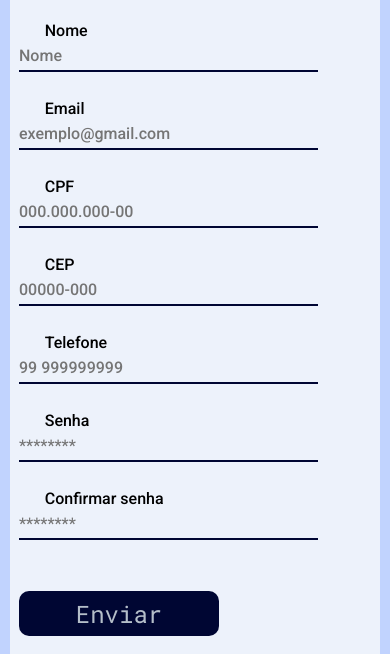
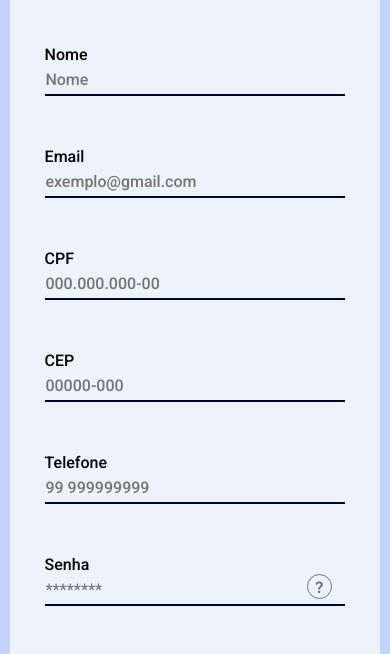
Before and after one commit to ExitoTech/Site-institucional, a website: page site/public/cadastro-pt2.html in a window 390 px wide. Shown: the part 160-814 px from the top of the page. Drawn offline with Linux system fonts and the light colour scheme; some packages are replaced by stand-ins of ours; a script that the page names is missing.

Commit message:
Ajuste na responsividade das telas de cadastro

```diff
--- a/site/app.js
+++ b/site/app.js
@@ -1,5 +1,5 @@
-//process.env.AMBIENTE_PROCESSO = "desenvolvimento";
-process.env.AMBIENTE_PROCESSO = "producao";
+process.env.AMBIENTE_PROCESSO = "desenvolvimento";
+//process.env.AMBIENTE_PROCESSO = "producao";
 
 var express = require("express");
 var cors = require("cors");
--- a/site/public/cadastro-pt2.html
+++ b/site/public/cadastro-pt2.html
@@ -7,7 +7,7 @@
     <meta name="viewport" content="width=device-width, initial-scale=1.0">
     <title>Cadastro | ExitoTech</title>
     <link rel="shortcut icon" href="img/pet-shop.png" type="image/x-icon">
-    <link rel="stylesheet" href="css/style2.css">
+    <link rel="stylesheet" href="css/cadastros-login.css">
     <link rel="shortcut icon" href="img/logo_transparent.png" type="image/x-icon">
     <link rel="preconnect" href="https://fonts.googleapis.com" />
     <link rel="preconnect" href="https://fonts.gstatic.com" crossorigin />
@@ -60,12 +60,12 @@
 
                                 <label for="inputSenha">Senha</label>
                                 <input placeholder="********" onkeyup="validarSenha()" id="inputSenha" type="password" required>
+                                <button class="safePassword" type="button" onclick="GerarSenhaSegura()">?</button>
                                 <span id="spanSenha" class="spanAviso"></span>
 
                                 <label for="inputConfirmarSenha">Confirmar senha</label>
                                 <input placeholder="********" onkeyup="validarConfirmarSenha()" id="inputConfirmarSenha" type="password" required>
                                 <span id="spanConfirmarSenha" class="spanAviso"></span>
-                            <!-- <button class="safePassword" type="button" onclick="GerarSenhaSegura()">Gerar Senha Segura</button> -->
                             <button id="buttonCad" type="button" onclick="nextSignUp()">
                                 Enviar
                             </button>
--- a/site/public/css/style2.css
+++ b/site/public/css/cadastros-login.css
@@ -97,7 +97,7 @@ form {
     font-size: 3.5rem;
     color: #000;
     font-family: 'Roboto Mono', monospace;
-    margin-top: 1rem;
+    margin-top: 2rem;
 }
 .containerLogin h1{
     font-size: 3.5rem;
@@ -118,7 +118,7 @@ form {
 }
 
 .cardCadastro label {
-    margin-top: 1.5rem;
+    margin-top: 3rem;
 }
 
 .cardCadastro input {
@@ -133,11 +133,11 @@ form {
 }
 
 #selectPorte {
-    margin-top: 2.2rem;
+    margin-top: 3.7rem;
 }
 
 .spanAviso {
-    font-size: .7rem;
+    font-size: .89rem;
     margin-top: 3px;
 }
 
@@ -203,11 +203,14 @@ form {
     align-items: center;
     margin-top: 3rem;
     margin-bottom: 1rem;
+    margin-left: 1.5rem;
 }
 
+
+
 .acessoLogin {
-    margin-top: .5rem;
-    margin-left: 14.5rem;
+    margin-top: 1rem;
+    margin-left: 18.5rem;
 }
 
 .containerLogin button {
@@ -232,7 +235,7 @@ form {
 }
 
 .containerLogin button:hover,
-.DivLateralPt2 .container .buttonCad:hover,
+.DivLateralPt2 .container #buttonCad:hover,
 .container button:hover {
     transition: .3s;
     color: #ffff;
@@ -254,13 +257,20 @@ form {
 }
 
 .container .safePassword {
-    width: 130px;
-    height: 35px;
-    font-size: 0.6rem;
-    border-radius: 5px;
-    text-align: center;
-    text-align: center;
-    margin:10px;
+    width: 25px;
+    height: 25px;
+    border-radius: 50px;
+    font-size: 1rem;
+    font-weight: bold;
+    background-color: transparent;
+    border: 1.5px solid #6c757d;
+    color: #6c757d;
+    display: flex;
+    align-items: center;
+    justify-content: center;
+    position: absolute;
+    margin-top: 10.5rem;
+    margin-left: 12.5rem;
 }
 
 .DivLateral .container p {
@@ -370,21 +380,21 @@ select {
 
     .DivLateral {
         width: 100%;
-        height: 150vh;
+        height: 160vh;
         background-color: #bde0fe;
         float: left;
         align-items: center;
     }
 
     .DivLateralPt2 {
-        height: 110vh;
+        height: 175vh;
         background-color: #c1d3fe;
         float: left;
         align-items: center;
     }
 
     form, .formLogin {
-        height: 130vh;
+        height: 140vh;
         width: 95%;
         border-radius: 10px;
     }
@@ -411,7 +421,7 @@ select {
     }
 
     .cardCadastro label {
-        margin-left: 7.3%;
+        margin-left: 3.2rem;
     }
 
     .cardCadastro input {
@@ -419,7 +429,7 @@ select {
     }
 
     .formPt2 {
-        height: 90vh;
+        height: 163vh;
     }
 
     .formLogin {
@@ -445,5 +455,16 @@ select {
         height: 70%;
         display: flex;
         flex-direction: column;
+        justify-content: center;
+        align-items: center ;
+    }
+
+    .acessoLogin {
+        margin-left: 1rem;
+    }
+
+    .container .safePassword {
+        margin-top: -2.3rem;
+        margin-left: 15.5rem;
     }
 }
--- a/site/public/js/signUpPt2.js
+++ b/site/public/js/signUpPt2.js
@@ -98,7 +98,7 @@ function validarCep() {
 function validarTelefone() {
     var Telefone = inputTelefone.value
 
-    buttonCad.style.marginTop = "1.2rem"
+    buttonCad.style.marginTop = "2rem"
 
     if (Telefone.length === 13) {
         inputTelefone.style.color = "#80b918";
--- a/site/src/database/config.js
+++ b/site/src/database/config.js
@@ -20,7 +20,7 @@ var sqlServerConfig = {
 // CONEXÃO DO MYSQL WORKBENCH (LOCAL)
 var mySqlConfig = {
     host: "localhost",
-    database: "exitotech",
+    database: "exitoTech",
     user: "root",
     password: "brasil12",
 };
```
Also changed, not shown: site/public/cadastro.html (+1 -1 lines), site/public/login.html (+1 -1 lines).
